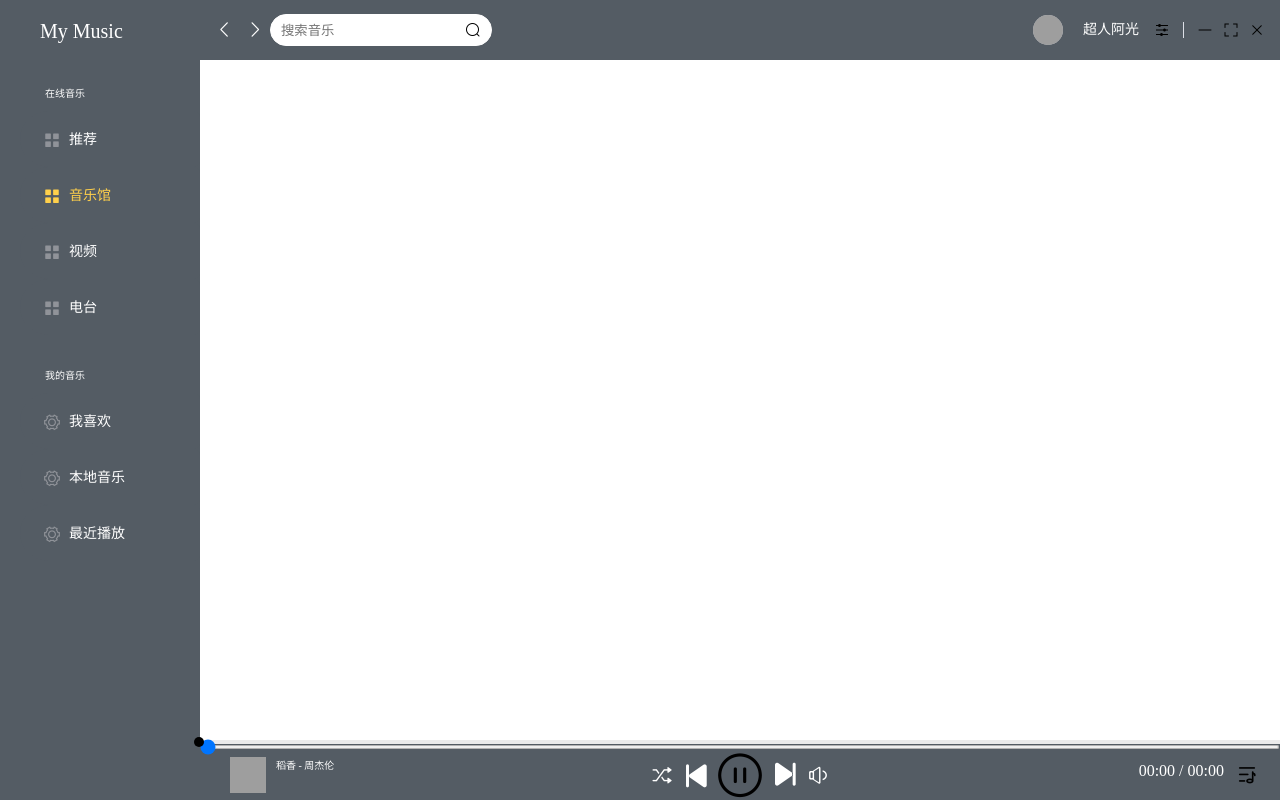
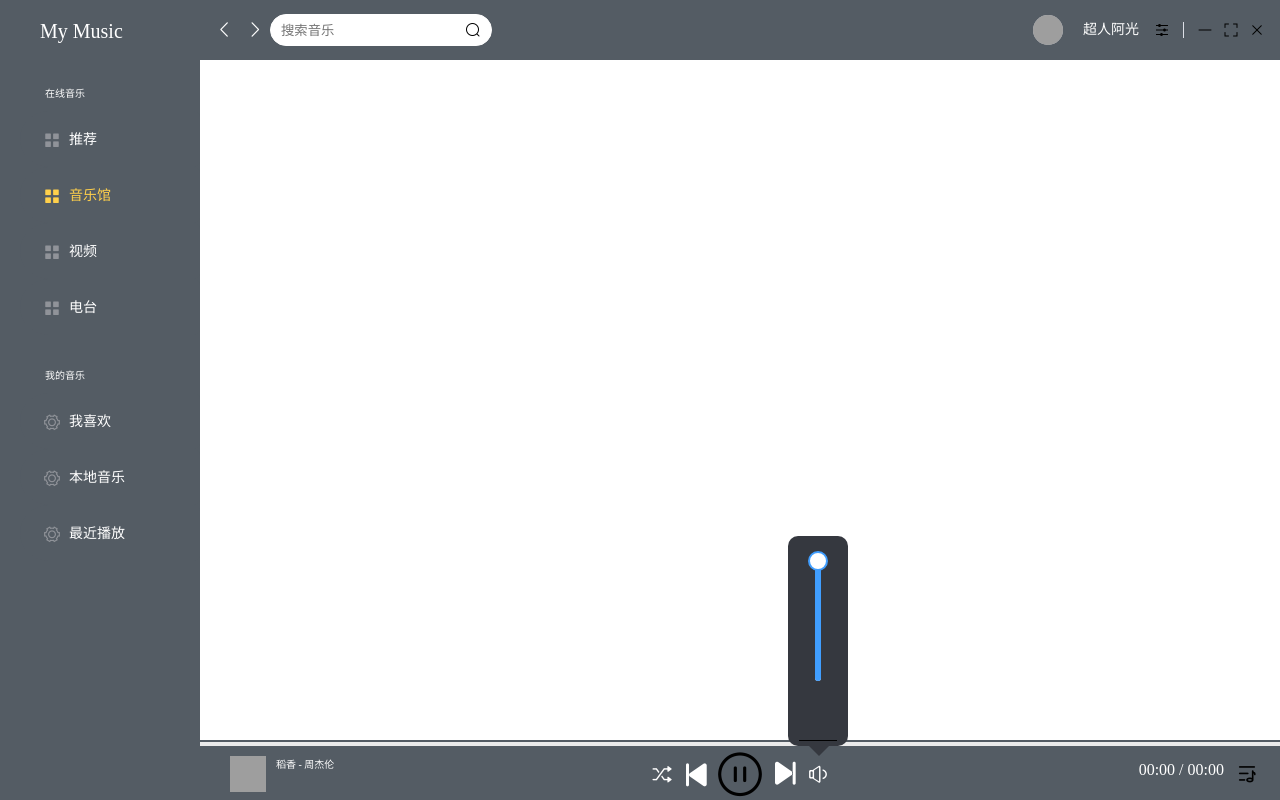
Before and after one commit to feichuanshuo/Music-Player, a Vue app: page / in a window 1280 px wide. Built offline with nearby package versions, Linux system fonts and the light colour scheme; grey boxes are pictures that could not be loaded.

Commit message:
新增音量管理

```diff
--- a/src/components/MusicPlayer.vue
+++ b/src/components/MusicPlayer.vue
@@ -1,21 +1,22 @@
 <template>
   <div class="music-player">
 <!--进度条-->
-    <div class="music-player-progress" ref="progressRef" @click="clickProgress">
-      <div class="progress-bar" ref="progressbarRef">
+    <div class="music-player-progress" ref="progressRef" @mousedown.stop="progressDown" @mouseover="showBtn=true" @mouseleave="showBtn=false">
+      <div class="progress-bar" ref="progressbarRef" >
         <div
-            class="progress-now"
+            class="progress-btn"
+            @mousedown="btnDown"
+            v-show="showBtn"
         ></div>
       </div>
     </div>
-    <input type="range" class="music-player-progress" v-model="rate">
 <!--播放器-->
     <audio
         :src="url"
         autoplay
         ref="audioRef"
+        loop
         @timeupdate="timeupdate"
-
     ></audio>
 <!--歌曲信息-->
     <div class="music-player-start">
@@ -34,14 +35,23 @@
       <i class="el-icon-video-pause" v-show="isPlay" @click="pauseMusic"></i>
       <i class="el-icon-video-play" v-show="!isPlay" @click="playMusic"></i>
       <i class="iconfont icon-1_music82 music-player-icon"></i>
-      <i class="iconfont icon-zhongdengyinliang" style="font-size: 26px;color: #ffffff;"></i>
+      <i class="iconfont icon-zhongdengyinliang volume-btn">
+          <div class="music-volume">
+            <el-slider
+                class="volume-slider"
+                v-model="volume"
+                vertical
+                @input="volumeChange"
+                height="120px">
+            </el-slider>
+          </div>
+      </i>
     </div>
 <!--音乐列表控件-->
     <div class="music-player-end">
       <div style="padding-right: 10px;color: #ffffff">{{currentTime}} / {{duration}}</div>
       <i class="iconfont icon-bofangliebiao" style="font-size: 26px;"></i>
     </div>
-
   </div>
 </template>
 
@@ -55,9 +65,11 @@ export default {
       cover: "https://y.qq.com/music/photo_new/T002R300x300M000002Neh8l0uciQZ_1.jpg",
       name: "稻香",
       singer: "周杰伦",
+      volume: 100,
       currentTime: "00:00",
       duration: "00:00",
-      rate:"0"
+      isDraging: false,
+      showBtn: false,
     };
   },
   methods: {
@@ -73,32 +85,54 @@ export default {
     },
     // 更新歌曲时间
     timeupdate(){
+      if(this.isDraging) return
       this.currentTime = this.s_to_ms(this.$refs.audioRef.currentTime)
       this.duration = this.s_to_ms(this.$refs.audioRef.duration)
-      this.rate = this.$refs.audioRef.currentTime / this.$refs.audioRef.duration * 100
       this.$refs.progressbarRef.style.width = this.$refs.audioRef.currentTime / this.$refs.audioRef.duration * 100 + '%'
     },
+    // 控制按钮按下
+    btnDown(){
+      this.isDraging = true
+      document.addEventListener('mousemove', this.changeProgress)
+      document.addEventListener('mouseup', this.btnUp)
+    },
+    // 进度条按下
+    progressDown(e){
+      this.isDraging = true
+      let rate = (e.clientX - this.$refs.progressRef.getBoundingClientRect().left) / this.$refs.progressRef.offsetWidth
+      this.$refs.progressbarRef.style.width = rate * 100 + '%'
+      document.addEventListener('mousemove', this.changeProgress)
+      document.addEventListener('mouseup', this.btnUp)
+    },
+
     // 拖动进度条
-    changeProgress(){
-      this.$refs.audioRef.currentTime = this.rate / 100 * this.$refs.audioRef.duration
+    changeProgress(e){
+      let rate = (e.clientX - this.$refs.progressRef.getBoundingClientRect().left) / this.$refs.progressRef.offsetWidth
+      this.$refs.progressbarRef.style.width = rate * 100 + '%'
     },
-    // 点击进度条改变进度
-    clickProgress(e){
-      let progress = this.$refs.progressRef
-      let progressbar = this.$refs.progressbarRef
-      let rate = (e.clientX - progress.getBoundingClientRect().left) / progress.offsetWidth
-      progressbar.style.width = rate * 100 + '%'
+
+    // 控制按钮弹起
+    btnUp(e){
+      let rate = (e.clientX - this.$refs.progressRef.getBoundingClientRect().left) / this.$refs.progressRef.offsetWidth
       this.$refs.audioRef.currentTime = rate * this.$refs.audioRef.duration
+      document.removeEventListener('mousemove', this.changeProgress)
+      document.removeEventListener('mouseup', this.btnUp)
+      this.isDraging = false
     },
 
     //秒转分秒
-    s_to_ms(time){
+    s_to_ms(time) {
       let m = Math.floor(time / 60)
       let s = Math.floor(time % 60)
       m = m < 10 ? '0' + m : m
       s = s < 10 ? '0' + s : s
       return m + ':' + s
-    }
+    },
+
+    // 音量控制
+    volumeChange(){
+      this.$refs.audioRef.volume = this.volume / 100
+    },
   },
 }
 </script>
@@ -158,14 +192,50 @@ export default {
     position: relative;
   }
 
-  .progress-now {
+  .progress-btn {
     background: #000000;
     height:10px;
     width: 10px;
     border-radius: 50%;
-    right: -4px;
+    right: -10px;
     top: -3px;
     position: absolute;
   }
+  .volume-btn {
+    font-size: 26px;
+    color: #ffffff;
+    position: relative;
+    justify-content: center
+  }
+  .music-volume {
+    display: flex;
+    position: absolute;
+    flex-flow: row;
+    justify-content: center;
+    top:-225px;
+    left: -17px;
+    width: 50px;
+    height: 200px;
+    background: #35383f;
+    padding: 5px;
+    border-radius: 10px;
+  }
+
+  .volume-btn:after {
+    width: 0;
+    height: 0;
+    border-left: 10px solid transparent;
+    border-right: 10px solid transparent;
+    border-top: 10px solid #35383f;
+    content: "";
+    position: absolute;
+    top: -15px;
+    left: 4px
+  }
+
+  .volume-slider {
+    margin-top: 20px;
+    border-bottom: black solid 1px;
+  }
 
 </style>
```
